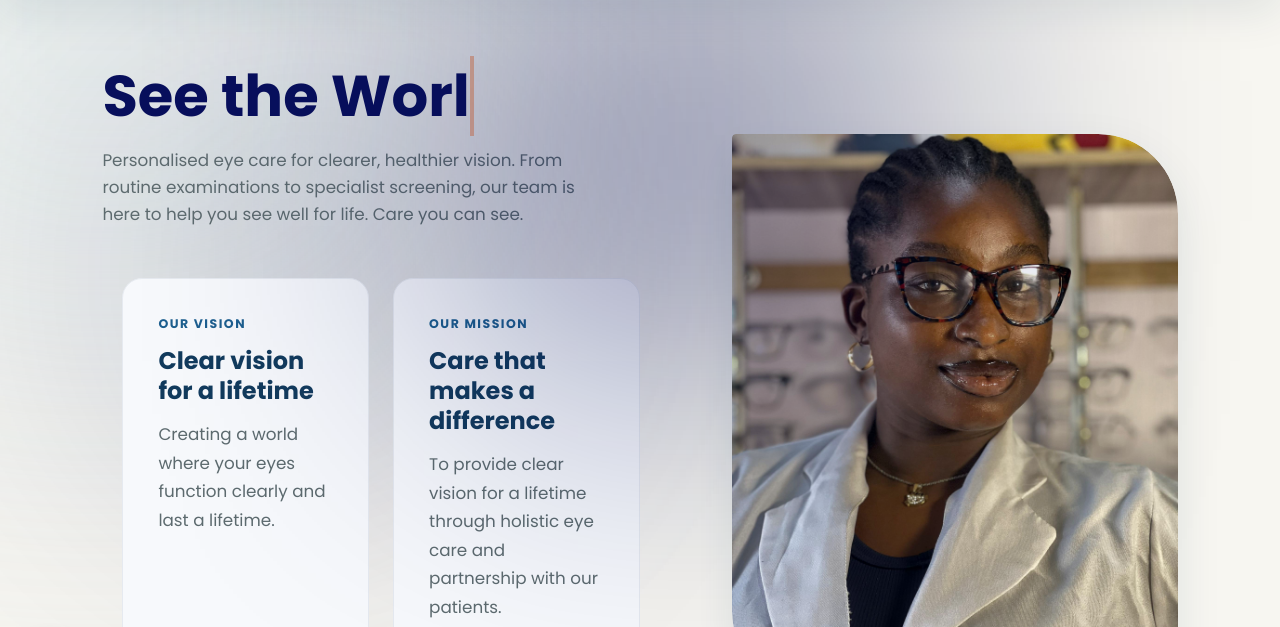
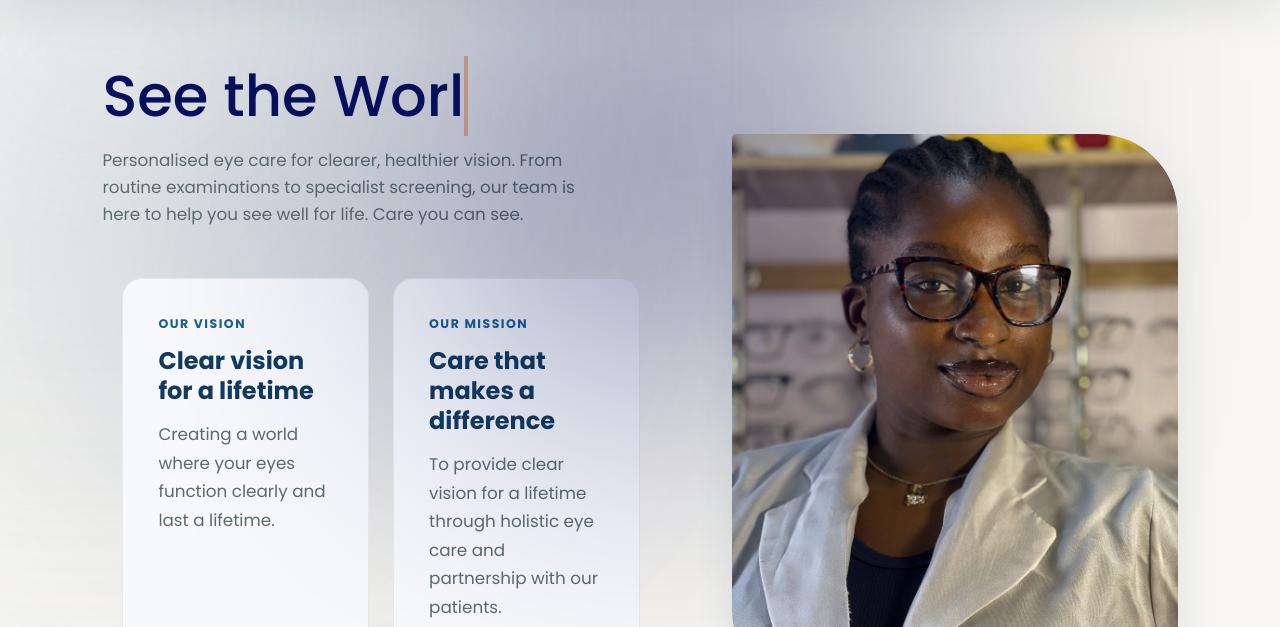
Before and after one commit to Bezadev/Eyeclinic, a plain HTML site: page Anuzi/index.html in a window 1280 px wide. Shown: the part 85-712 px from the top of the page. Drawn offline with Linux system fonts and the light colour scheme.

```diff
--- a/Anuzi/styles.css
+++ b/Anuzi/styles.css
@@ -166,8 +166,8 @@
 }
 
 #typing{
-    font-size:2rem;
-    font-weight:700;
+    font-size:1.3rem;
+    font-weight:500;
     color:var(--primary);
     display:inline-block;
     border-right:4px solid var(--primary);
```
